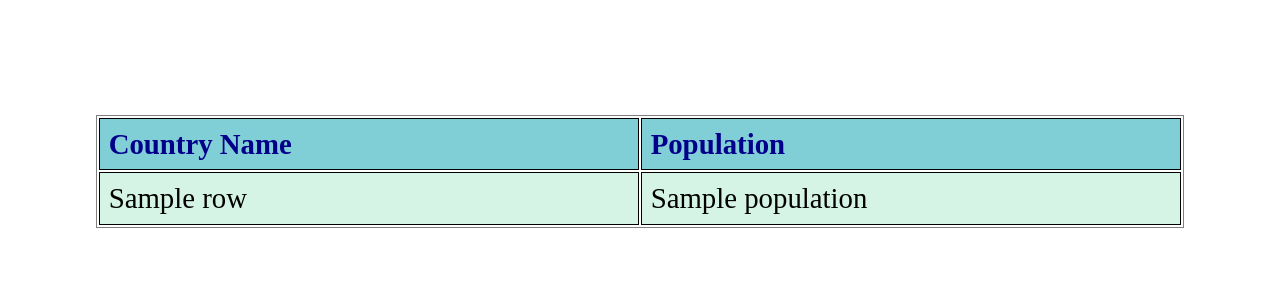
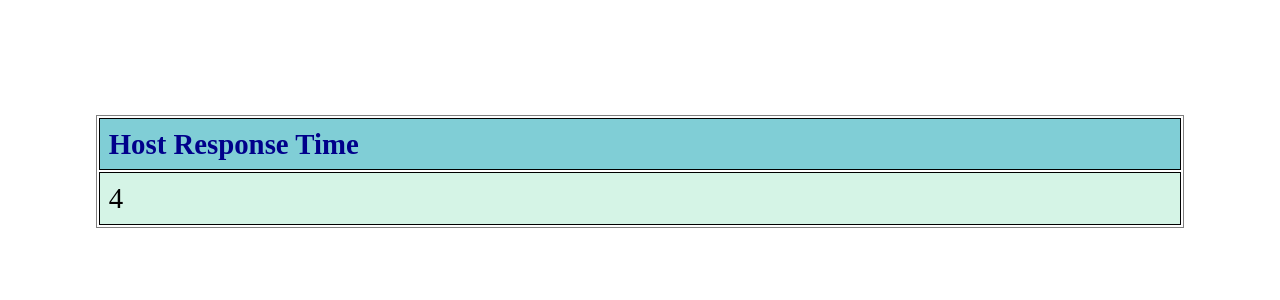
Before and after one commit to clarizamayo/Airbnb_Data_Analysis, a Flask app: template templates/simple.html in a window 1280 px wide. Shown: the top 300 px of the page. Run offline with Flask 2, Linux system fonts and the light colour scheme; the template is opened without the code that fills it: most values are stand-ins (such as "Sample title", 1, 10 or a date in 2020); parts of the project's set-up code (start-up, migrations or seed data) failed here and were passed over.

Commit message:
adding html templates

```diff
--- a/app.py
+++ b/app.py
@@ -18,20 +18,17 @@ app.config["SECRET_KEY"]=b'_5#y2L"F4Q7zeec]/'
 
 app.config['SQLALCHEMY_DATABASE_URI'] = 'sqlite:///stroke_data.db'
 app.config['SQLALCHEMY_TRACK_MODIFICATIONS'] = False
-db = SQLAlchemy(app)
-
-s = get_stroke_data()
-db = creating_db()
 
 @app.route('/', methods=("POST", "GET"))
 def homepage():
     return f"This route is working"
 
 
-# @app.route('/', methods=("POST", "GET"))
-# def html_table():
-#     stroke = next(s)
-#     return render_template('simple.html',  tables=[stroke.to_html(classes='data')], titles=stroke.columns.values)
+@app.route('/airbnb2017', methods=("POST", "GET"))
+def html_table():
+    data= check_db("airbnb2017").query.all()
+    print(data)
+    return render_template('simple.html', data=data)
 
 # def test_get_gender():
 #     test_case = """
--- a/get_data.py
+++ b/get_data.py
@@ -39,16 +39,10 @@ def creating_db():
     moving_opennyc_to_db = open_nyc.to_sql('opennyc', con=engine, if_exists='append')
     moving_airbnb2017_to_db = airbnb2017.to_sql('airbnb2017', con=engine, if_exists='append')
 
-def check_db():
+def check_db(table_name):
     with engine.connect() as conn:
-        rows = conn.execute("SELECT * FROM stroke;")
-        for row in rows:
-            print(row)
+        rows = conn.execute(f"SELECT * FROM {table_name};")
 
 if (__name__ == "__main__"):
      creating_db()
-    #  check_db()
-
-#To autenticate kaggle
-# export KAGGLE_USERNAME=clarizamayo
-# export KAGGLE_KEY=35e52457b36e90c1f9cc6da6459859c7
+     check_db(table_name)
--- a/templates/simple.html
+++ b/templates/simple.html
@@ -10,18 +10,20 @@
 <table>
     <thead>
         <tr>
-            <th>{{ "Country Name" }}</th>
-            <th>{{ "Population" }}</th>
+            <th>{{ "Host Response Time" }}</th>
+            <!-- <th>{{ "Population" }}</th> -->
         </tr>
     </thead>
     <tbody>
-        {% for row in data %}
+        {% for row in data[1] %}
         <tr>
-            <td> {{ row.name }} </td>
-            <td>{{ row.population }}</td>
+            <td> {{ row.host_response_rate }} </td>
+            <!-- <td>{{ row.population }}</td> -->
         </tr>
         {% endfor %}
     </tbody>
 </table>
 </body>
 </html>
+
+    <!-- id,host_response_time,host_response_rate,host_is_superhost,host_has_profile_pic,neighbourhood_cleansed,latitude,longitude,is_location_exact,property_type,room_type,accommodates,bathrooms,bedrooms,beds,bed_type,amenities,square_feet,price,guests_included,minimum_nights,maximum_nights,calendar_updated,availability_30,number_of_reviews,review_scores_rating,instant_bookable,is_business_travel_ready,cancellation_policy,require_guest_profile_picture,reviews_per_month -->
```
